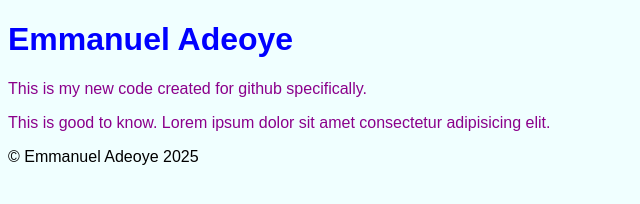
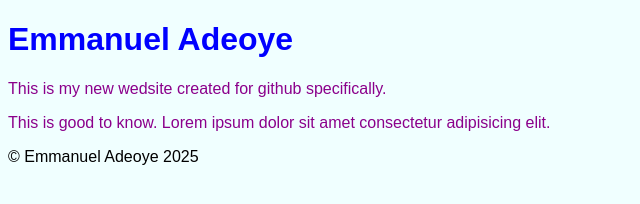
Before and after one commit to E-ADEOYE/Week4-comp6062, a plain HTML site: page index.html in a window 1280 px wide. Shown: the full height of the page, 0-640 px from the left. Drawn offline with Linux system fonts and the light colour scheme.

Commit message:
Update index.html

```diff
--- a/index.html
+++ b/index.html
@@ -10,7 +10,7 @@
         </header>
         <main>
             <p>
-                This is my new code created for github specifically.
+                This is my new wedsite created for github specifically.
             </p>
             <p>
                This is good to know. Lorem ipsum dolor sit amet consectetur adipisicing elit.
```
